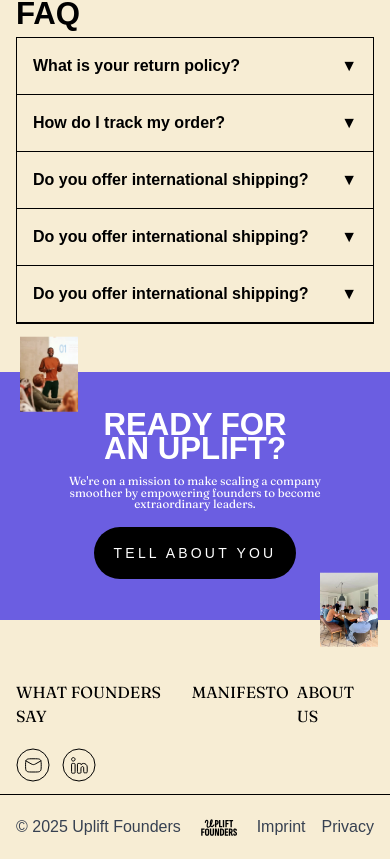
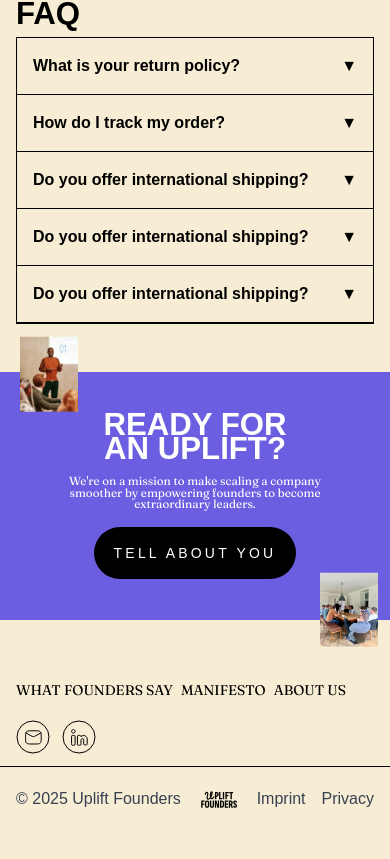
Before and after one commit to AzaanTechzilla/upliftfounder-clone, a React (Vite) app: page / in a window 390 px wide. Shown: the part 4157-5016 px from the top of the page. After the commit the page ends 4988 px from the top, so only its background shows below. Built offline with nearby package versions, Linux system fonts and the light colour scheme; a web font is replaced by a local one.

Commit message:
final done

```diff
--- a/src/App.jsx
+++ b/src/App.jsx
@@ -451,9 +451,9 @@ function App() {
             <div className="container mx-auto">
               <div className="flex flex-col sm:flex-row gap-5 sm:gap-0 justify-between py-3 sm:py-5 px-4">
                 <ul className="flex gap-2 sm:gap-5">
-                  <li className="sm:text-xl font-fraunces uppercase">What founders say</li>
-                  <li  className="sm:text-xl font-fraunces uppercase"> Manifesto</li>
-                  <li  className="sm:text-xl font-fraunces uppercase"> About Us</li>
+                  <li className="text-sm sm:text-xl font-fraunces uppercase">What founders say</li>
+                  <li  className=" text-sm  sm:text-xl font-fraunces uppercase"> Manifesto</li>
+                  <li  className="text-sm  sm:text-xl font-fraunces uppercase"> About Us</li>
                 </ul>
                 <ul className="flex items-center gap-3 justify-self-end">
                   <li>
```
